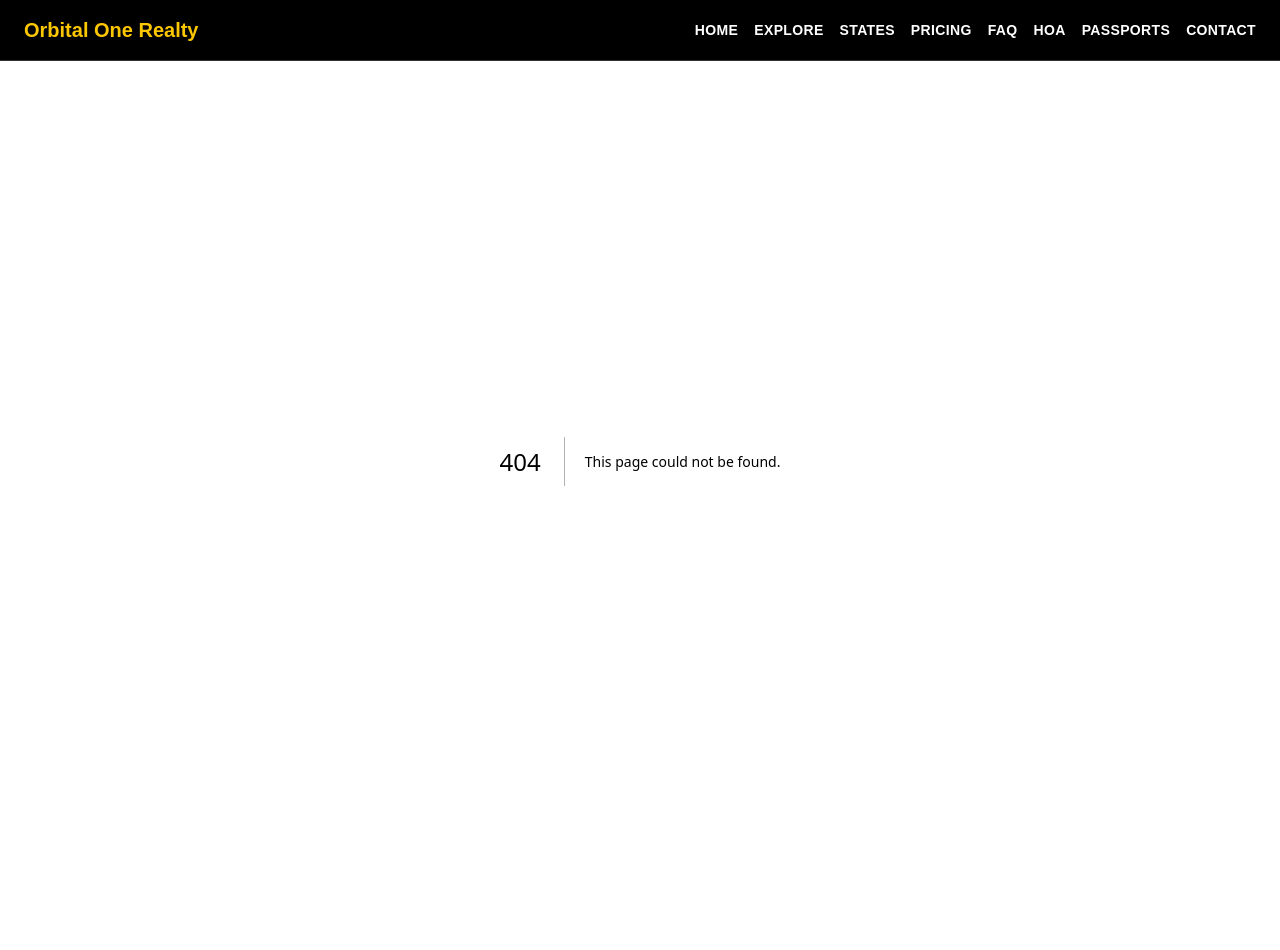
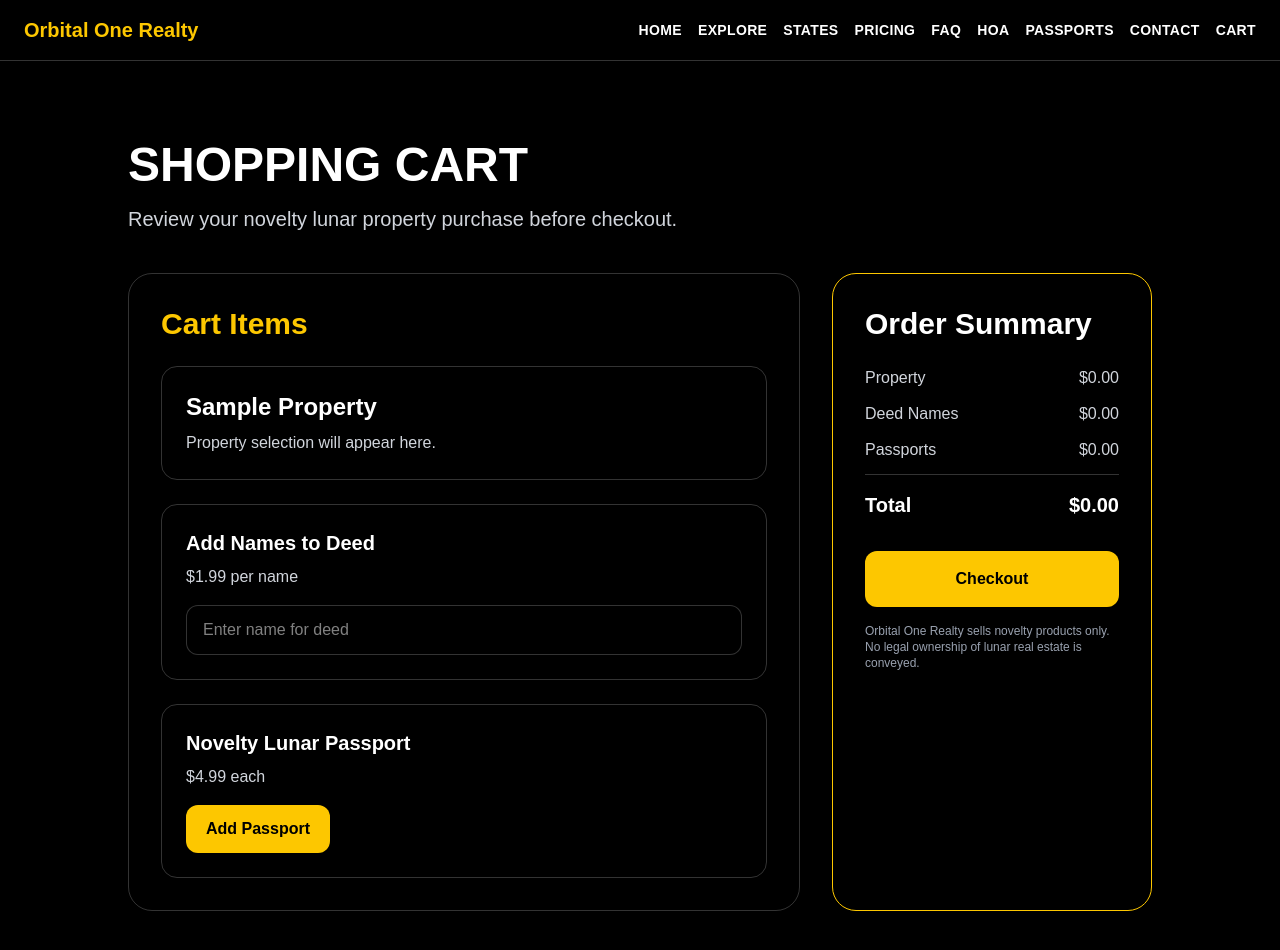
Before and after one commit to MiJoy2026/orbital-one-realty-clean, a Next.js app: page /cart in a window 1280 px wide. Before the commit this address had no page. Shown: the top 950 px of the page. Before the commit the page ends 861 px from the top, so only its background shows below. Built offline with nearby package versions, Linux system fonts and the light colour scheme.

Commit message:
Add state detail pages and cart page

```diff
--- /dev/null
+++ b/app/cart/page.tsx
@@ -0,0 +1,98 @@
+export default function CartPage() {
+  return (
+    <main className="min-h-screen bg-black px-6 py-20 text-white">
+      <div className="mx-auto max-w-5xl">
+        <h1 className="text-5xl font-black uppercase">
+          Shopping Cart
+        </h1>
+
+        <p className="mt-4 text-xl text-gray-300">
+          Review your novelty lunar property purchase before checkout.
+        </p>
+
+        <div className="mt-10 grid gap-8 md:grid-cols-3">
+          <section className="rounded-3xl border border-white/20 p-8 md:col-span-2">
+            <h2 className="text-3xl font-black text-yellow-400">
+              Cart Items
+            </h2>
+
+            <div className="mt-6 rounded-2xl border border-white/20 p-6">
+              <p className="text-2xl font-bold">Sample Property</p>
+              <p className="mt-2 text-gray-300">
+                Property selection will appear here.
+              </p>
+            </div>
+
+            <div className="mt-6 rounded-2xl border border-white/20 p-6">
+              <h3 className="text-xl font-bold">
+                Add Names to Deed
+              </h3>
+
+              <p className="mt-2 text-gray-300">
+                $1.99 per name
+              </p>
+
+              <input
+                className="mt-4 w-full rounded-xl border border-white/20 bg-black px-4 py-3 text-white"
+                placeholder="Enter name for deed"
+              />
+            </div>
+
+            <div className="mt-6 rounded-2xl border border-white/20 p-6">
+              <h3 className="text-xl font-bold">
+                Novelty Lunar Passport
+              </h3>
+
+              <p className="mt-2 text-gray-300">
+                $4.99 each
+              </p>
+
+              <button className="mt-4 rounded-xl bg-yellow-400 px-5 py-3 font-black text-black">
+                Add Passport
+              </button>
+            </div>
+          </section>
+
+          <aside className="rounded-3xl border border-yellow-400 p-8">
+            <h2 className="text-3xl font-black">
+              Order Summary
+            </h2>
+
+            <div className="mt-6 space-y-3 text-gray-300">
+              <div className="flex justify-between">
+                <span>Property</span>
+                <span>$0.00</span>
+              </div>
+
+              <div className="flex justify-between">
+                <span>Deed Names</span>
+                <span>$0.00</span>
+              </div>
+
+              <div className="flex justify-between">
+                <span>Passports</span>
+                <span>$0.00</span>
+              </div>
+
+              <div className="border-t border-white/20 pt-4 text-xl font-black text-white">
+                <div className="flex justify-between">
+                  <span>Total</span>
+                  <span>$0.00</span>
+                </div>
+              </div>
+            </div>
+
+            <button className="mt-8 w-full rounded-xl bg-yellow-400 px-6 py-4 font-black text-black">
+              Checkout
+            </button>
+
+            <p className="mt-4 text-xs text-gray-400">
+              Orbital One Realty sells novelty products only. No legal ownership
+              of lunar real estate is conveyed.
+            </p>
+          </aside>
+        </div>
+      </div>
+    </main>
+  );
+}
--- a/app/layout.tsx
+++ b/app/layout.tsx
@@ -28,6 +28,7 @@ export default function RootLayout({
             <a href="/hoa">HOA</a>
             <a href="/passports">Passports</a>
             <a href="/contact">Contact</a>
+            <a href="/cart">Cart</a>
           </div>
         </nav>
 
--- /dev/null
+++ b/app/states/[stateName]/page.tsx
@@ -0,0 +1,154 @@
+import { lunarStates, sampleProperties } from "../../../lib/moon-data";
+
+export default async function StateDetailPage({
+  params,
+}: {
+  params: Promise<{ stateName: string }>;
+}) {
+  const { stateName } = await params;
+
+  const decodedName = decodeURIComponent(stateName);
+
+  const state = lunarStates.find(
+    (s) => s.name.toLowerCase() === decodedName.toLowerCase()
+  );
+
+  if (!state) {
+    return (
+      <main className="min-h-screen bg-black px-6 py-20 text-white">
+        <h1 className="text-5xl font-black">State Not Found</h1>
+
+        <a
+          href="/states"
+          className="mt-8 inline-block text-yellow-400"
+        >
+          Back to States
+        </a>
+      </main>
+    );
+  }
+
+  const stateProperties = sampleProperties.filter(
+    (property) => property.state === state.name
+  );
+
+  const available = stateProperties.filter(
+    (property) => property.status === "Available"
+  );
+
+  const sold = stateProperties.filter(
+    (property) => property.status === "Sold"
+  );
+
+  return (
+    <main className="min-h-screen bg-black px-6 py-20 text-white">
+      <div className="mx-auto max-w-7xl">
+        <h1 className="text-5xl font-black uppercase">
+          {state.name}
+        </h1>
+
+        <p className="mt-4 text-xl text-gray-300">
+          One of Orbital One Realty&apos;s 57 lunar states.
+        </p>
+
+        <div className="mt-10 grid gap-6 md:grid-cols-3">
+          <div className="rounded-2xl border border-yellow-400 p-6">
+            <p className="text-4xl font-black text-yellow-400">
+              {state.cities.length}
+            </p>
+
+            <p className="mt-2">Cities</p>
+          </div>
+
+          <div className="rounded-2xl border border-yellow-400 p-6">
+            <p className="text-4xl font-black text-yellow-400">
+              {state.towns.length}
+            </p>
+
+            <p className="mt-2">Towns</p>
+          </div>
+
+          <div className="rounded-2xl border border-yellow-400 p-6">
+            <p className="text-4xl font-black text-yellow-400">
+              {stateProperties.length}
+            </p>
+
+            <p className="mt-2">Properties Listed</p>
+          </div>
+        </div>
+
+        <section className="mt-16">
+          <h2 className="text-3xl font-black uppercase">
+            Cities
+          </h2>
+
+          <div className="mt-6 grid gap-4 md:grid-cols-3">
+            {state.cities.map((city) => (
+              <div
+                key={city}
+                className="rounded-2xl border border-white/20 p-4"
+              >
+                {city}
+              </div>
+            ))}
+          </div>
+        </section>
+
+        <section className="mt-16">
+          <h2 className="text-3xl font-black uppercase">
+            Sample Towns
+          </h2>
+
+          <div className="mt-6 grid gap-4 md:grid-cols-4">
+            {state.towns.slice(0, 8).map((town) => (
+              <div
+                key={town}
+                className="rounded-2xl border border-white/20 p-4"
+              >
+                {town}
+              </div>
+            ))}
+          </div>
+        </section>
+
+        <section className="mt-16">
+          <h2 className="text-3xl font-black uppercase">
+            Properties
+          </h2>
+
+          <div className="mt-6 flex gap-4">
+            <span className="rounded-full bg-green-600 px-4 py-2 font-bold">
+              {available.length} Available
+            </span>
+
+            <span className="rounded-full bg-red-600 px-4 py-2 font-bold">
+              {sold.length} Sold
+            </span>
+          </div>
+
+          <div className="mt-8 grid gap-6 md:grid-cols-2">
+            {stateProperties.map((property) => (
+              <a
+                key={property.id}
+                href={`/explore/${property.id}`}
+                className="rounded-2xl border border-white/20 p-6"
+              >
+                <h3 className="text-2xl font-black">
+                  {property.id}
+                </h3>
+
+                <p className="mt-2 text-yellow-400">
+                  {property.type}
+                </p>
+
+                <p className="mt-2">
+                  ${property.price.toFixed(2)}
+                </p>
+              </a>
+            ))}
+          </div>
+        </section>
+      </div>
+    </main>
+  );
+}
--- a/app/states/page.tsx
+++ b/app/states/page.tsx
@@ -28,9 +28,10 @@ export default function StatesPage() {
             ).length;
 
             return (
-              <div
-                key={state.id}
-                className="rounded-3xl border border-white/20 bg-white/5 p-6"
+              <a
+                 key={state.id}
+                 href={`/states/${encodeURIComponent(state.name)}`}
+                 className="block rounded-3xl border border-white/20 bg-white/5 p-6 hover:border-yellow-400"
               >
                 <p className="text-sm font-bold uppercase tracking-[0.3em] text-yellow-400">
                   State {state.id}
@@ -62,7 +63,7 @@ export default function StatesPage() {
                 >
                   View Properties
                 </a>
-              </div>
+              </a>
             );
           })}
         </div>
```
